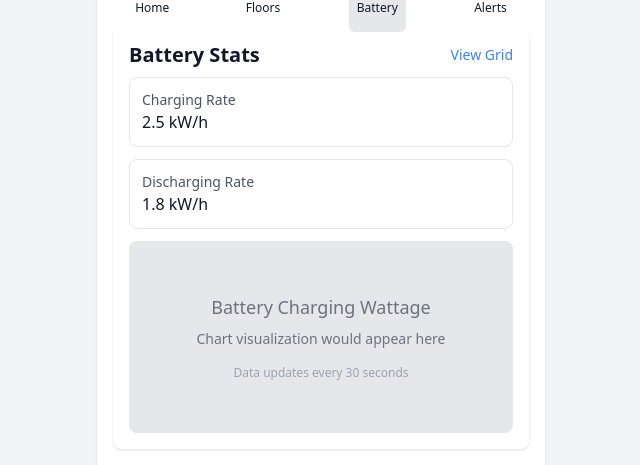
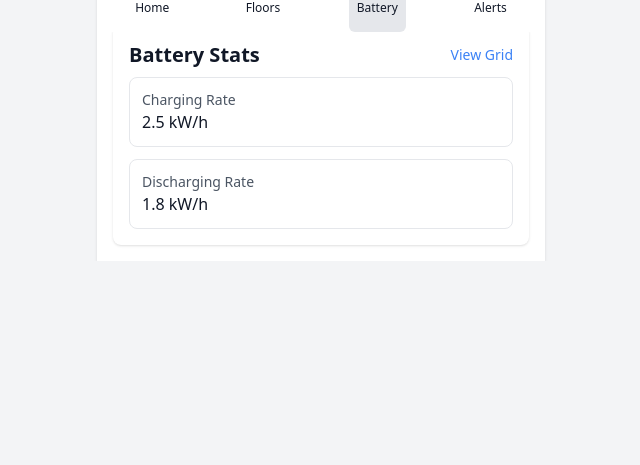
Before and after one commit to ch0ngzheng/pds-dashboard-sensors, a Flask app: page /battery/info in a window 1280 px wide. Shown: the part 768-1233 px from the top of the page, without its empty margins (319-959 px from the left). After the commit the page ends 1014 px from the top, so only its background shows below. Run offline with Flask 3, Linux system fonts and the light colour scheme; data that the repository does not hold is empty; some libraries are stand-ins or nearby versions.

Commit message:
removed diagram spaces

```diff
--- a/app/templates/battery.html
+++ b/app/templates/battery.html
@@ -85,10 +85,6 @@
                 <div class="text-sm text-gray-600">Discharging Rate</div>
                 <div class="font-medium">{{ battery.discharging_rate|default('XX') }} kW/h</div>
             </div>
-
-            <div class="bg-gray-200 rounded-lg h-48 flex items-center justify-center text-gray-500">
-                Battery Charging Wattage Chart
-            </div>
         </div>
     </div>
 </div>
--- a/app/templates/grid.html
+++ b/app/templates/grid.html
@@ -7,10 +7,6 @@
     <!-- Grid Overview -->
     <div class="card">
         <h2 class="text-xl font-semibold mb-3">Grid Overview</h2>
-
-        <div class="bg-gray-200 rounded-lg h-48 flex items-center justify-center text-gray-500 mb-4">
-            Electricity Purchase/Sales Chart
-        </div>
 
         <div class="grid grid-cols-1 gap-3">
             <div class="border rounded-lg p-3">
```
